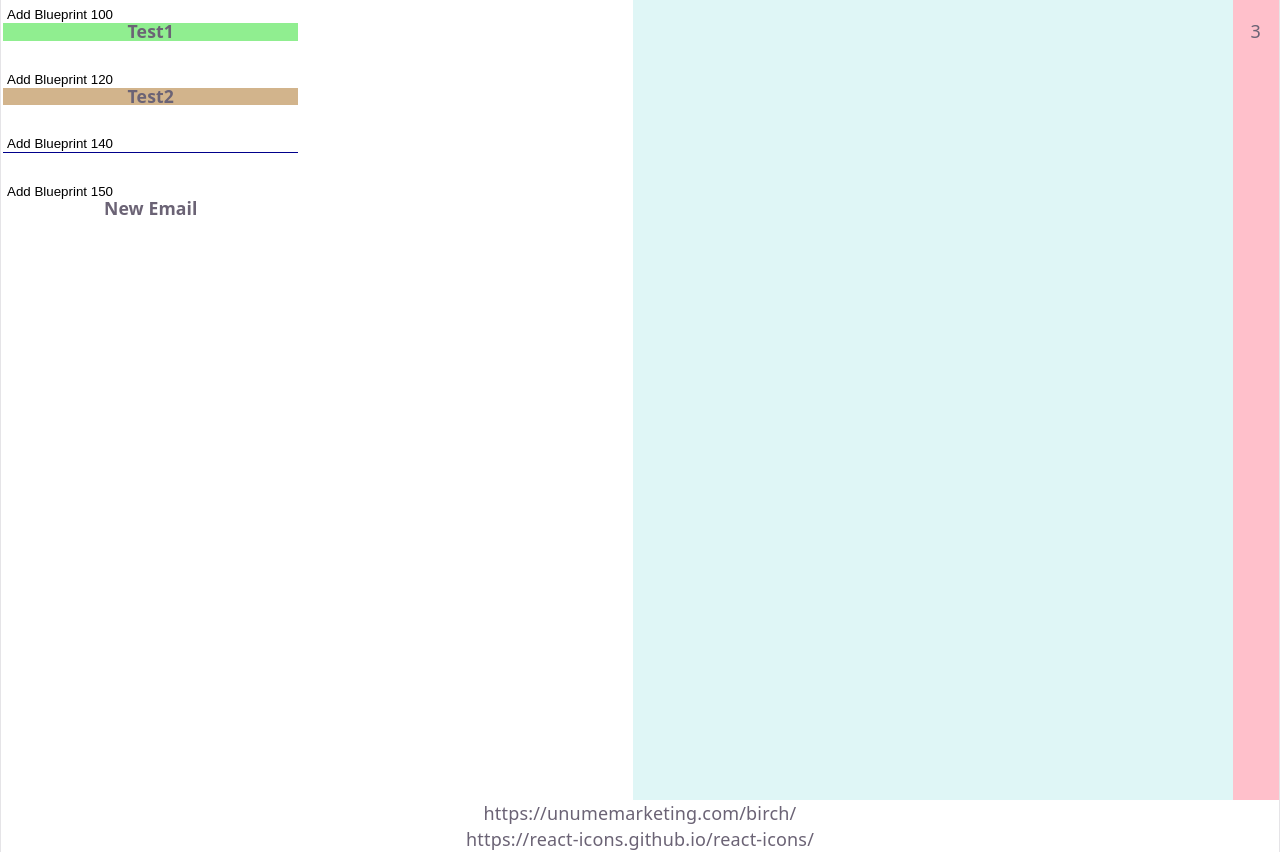
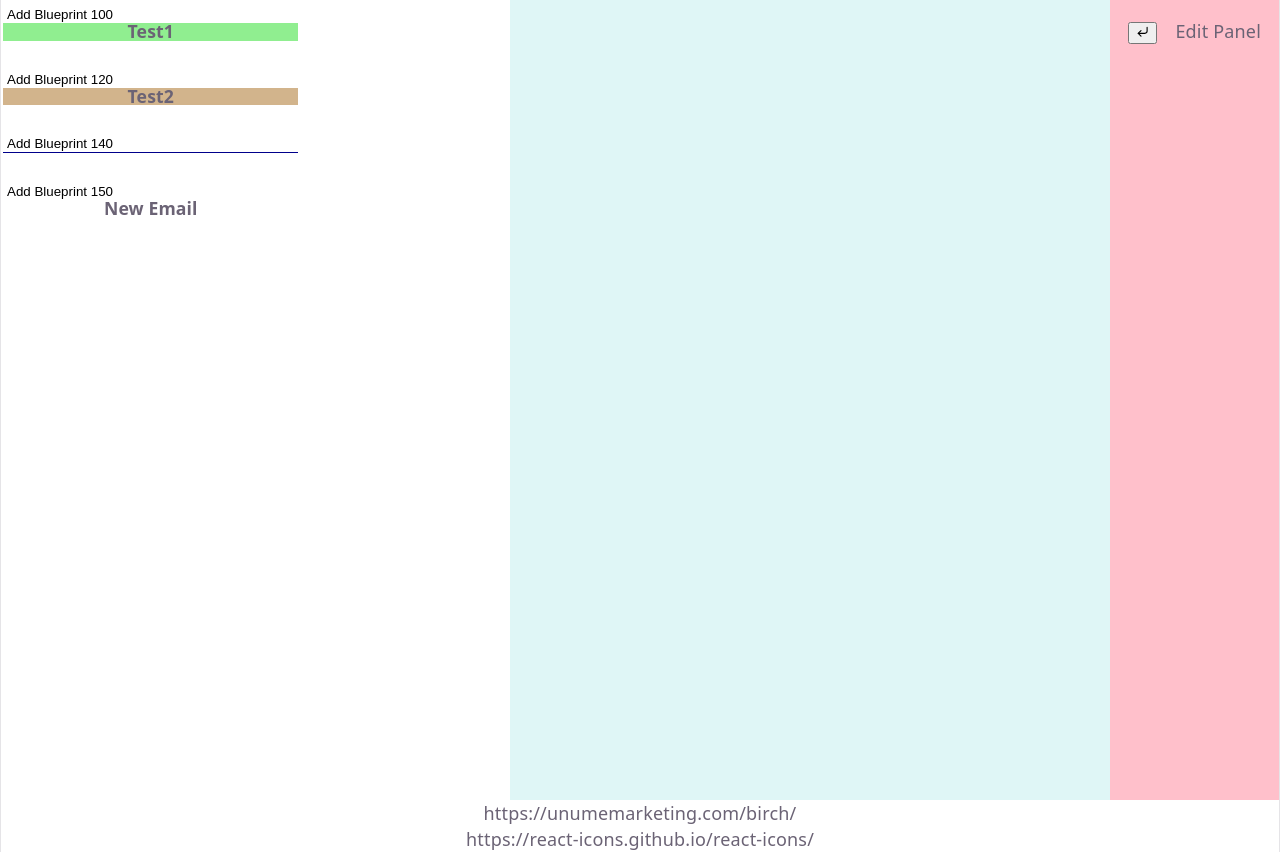
Before and after one commit to townivan/birch2-poc, a React (Vite) app: page / in a window 1280 px wide. Built offline with nearby package versions, Linux system fonts and the light colour scheme.

Commit message:
Update Col_c_right.tsx

```diff
--- a/src/layout/Col_c_right/Col_c_right.tsx
+++ b/src/layout/Col_c_right/Col_c_right.tsx
@@ -1,7 +1,22 @@
+import { FiCornerDownLeft } from "react-icons/fi";
 import styles from "./Col_c_right.module.css";
+import { useEmailStore } from "../../store";
 
 const Col_c_right = () => {
-    return <div className={styles.colRight}>3</div>;
+  const closeEditPanel = useEmailStore((state) => state.closeEditPanel);
+
+  return (
+    <div className={styles.colRight}>
+      <div className={styles.header}>
+        <div>
+          <button type="button" onClick={closeEditPanel}>
+            <FiCornerDownLeft />
+          </button>
+        </div>
+        <div>Edit Panel</div>
+      </div>
+    </div>
+  );
 };
 
 export default Col_c_right;
```
